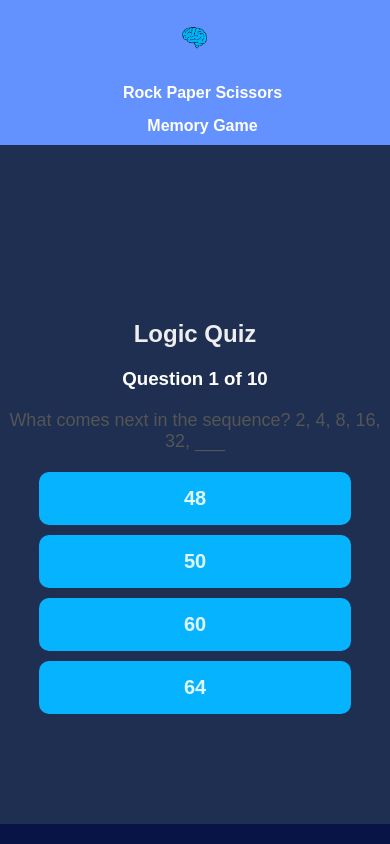
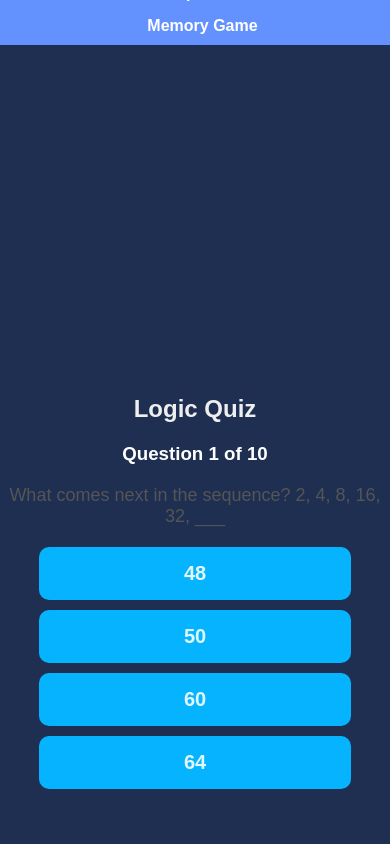
Before and after one commit to Urannni/BrainChallenge, a React (Create React App) app: page /Quiz in a window 390 px wide. Shown: the top 844 px of the page. Built offline with nearby package versions, Linux system fonts and the light colour scheme.

Commit message:
added more responsivity

```diff
--- a/src/components/Game.css
+++ b/src/components/Game.css
@@ -185,8 +185,97 @@
     height: 50vh;
   }
 }
+/* Navbar */
+.navbar {
+width: 100%;
+background-color: #6392ff;
+display: flex;
+justify-content: center;
+align-items: center;
+position: fixed;
+top: 0;
+left: 0;
+z-index: 2000;
+padding: 20px 20px;
+box-sizing: border-box;
+text-align: center;
+/* Removed the negative padding-left */
+}
+
+/* Logo styling */
+.navbar-logo-img {
+height: 80px;
+width: auto;
+}
+
+/* Links container */
+.navbar-links {
+list-style-type: none;
+padding: 0;
+display: flex;
+align-items: center;
+gap: 10px;
+}
+
+/* Navbar link */
+.navbar-link {
+background: none;
+border: none;
+color: #fff;
+font-size: 18px;
+font-weight: bold;
+cursor: pointer;
+text-decoration: none;
+transition: color 0.3s ease;
+}
+
+/* Hover effect on links */
+.navbar-link:hover {
+color: #2d53fc;
+}
+
+.navbar-links li {
+display: inline-block;
+}
+
+/* Mobile Responsiveness */
+@media (max-width: 768px) {
+.navbar {
+  flex-direction: column;
+  align-items: center;
+  padding: 10px;
+}
+
+.navbar-logo-img {
+  height: 35px;
+  margin: 10px 0;
+}
+
+.navbar-links {
+  flex-direction: column;
+  align-items: center;
+  gap: 15px;
+}
+
+.navbar-link {
+  font-size: 16px;
+}
+}
+
+@media (max-width: 425px) {
+.navbar-logo-img {
+  height: 30px;
+}
+
+.navbar-link {
+  font-size: 14px;
+}
+}
 
 @media screen and (max-width: 425px) {
+  .navbar{
+    margin-top: -100px;
+  }
   .game {
     scale: 0.7;
   }
--- a/src/components/MemoryCards.css
+++ b/src/components/MemoryCards.css
@@ -163,8 +163,9 @@ h2 {
     height: 125px; /* Smaller card height */
   }
 
-  h1 {
-    font-size: 1.5rem; /* Smaller font for small screens */
+  .h1 {
+    font-size: 1.5rem;
+    margin-top: 300px;
   }
   .card-grid{
     grid-template-columns: repeat(3, 1fr);
```
Lines whose indentation alone changed are shown as unchanged.
